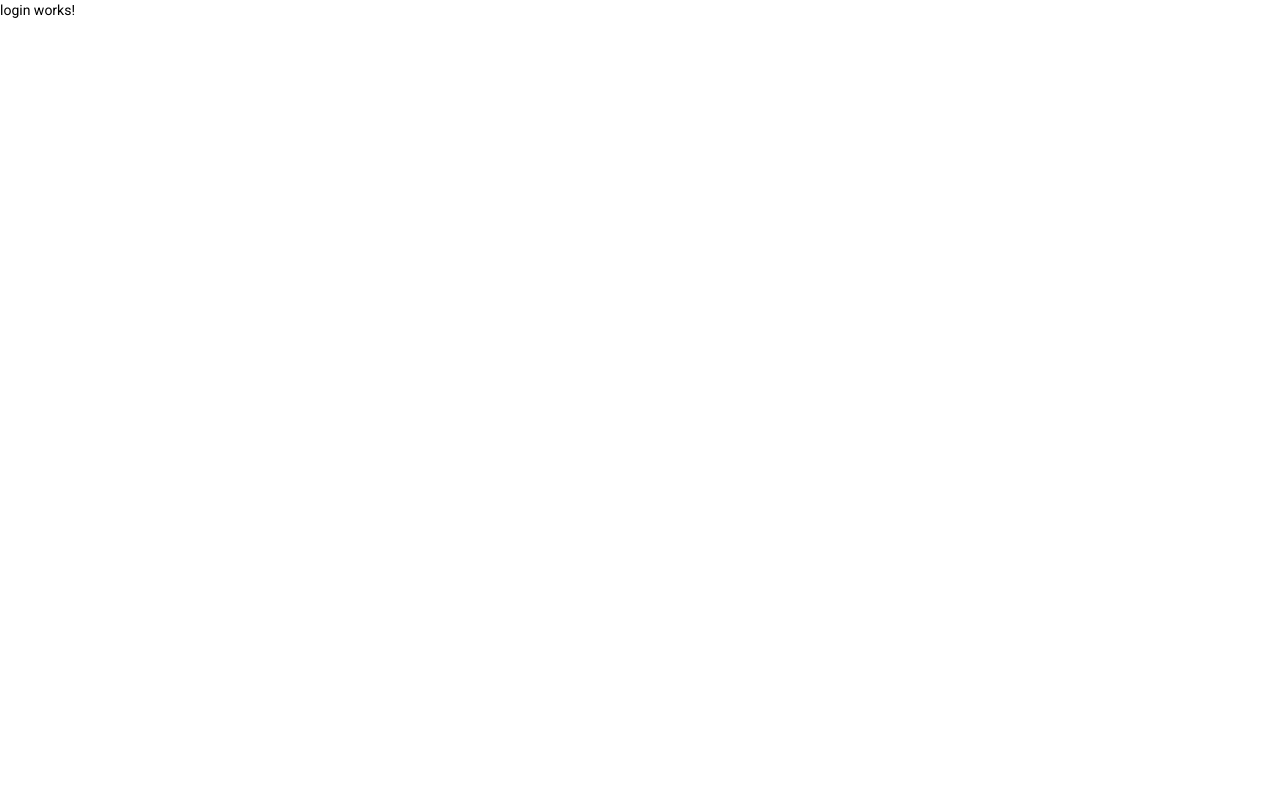
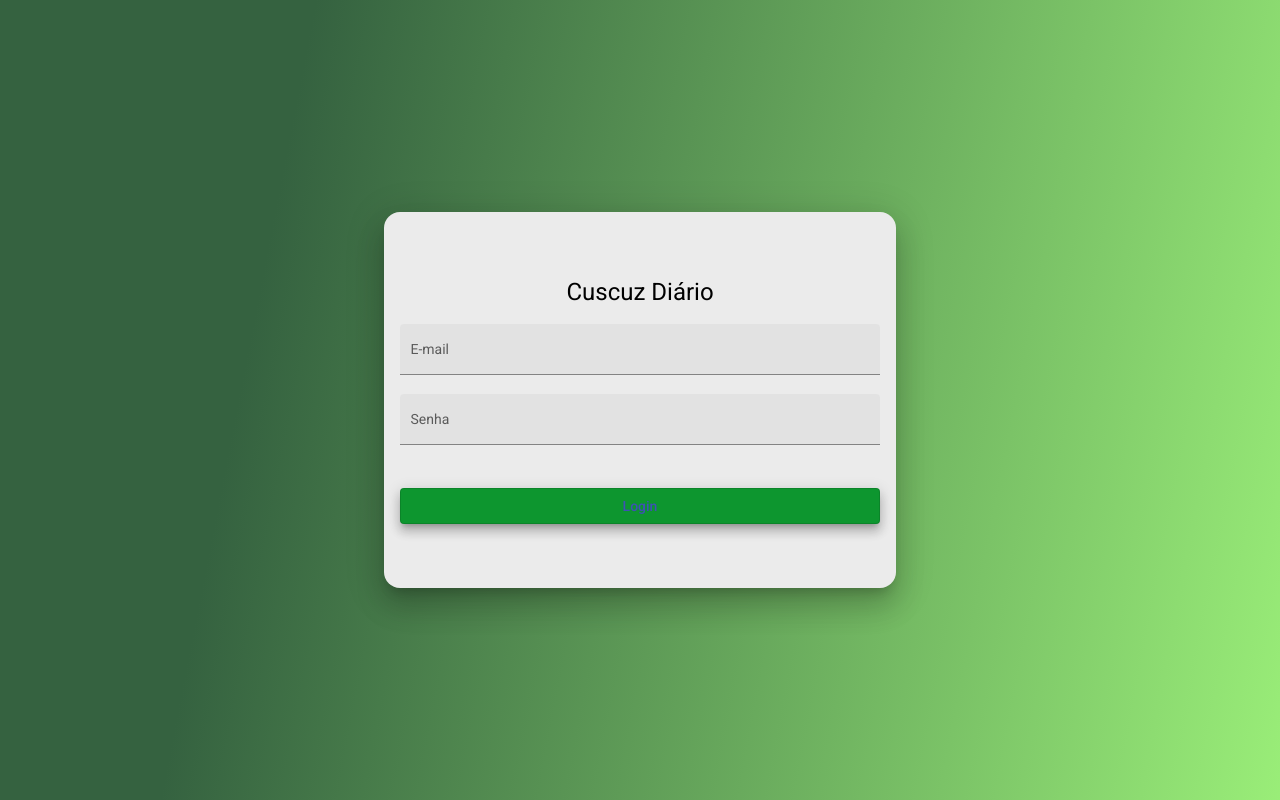
Before and after one commit to clibanez/Cuscuz-Di-rio-Angular, an Angular app: page /login in a window 1280 px wide. Built offline with nearby package versions, Linux system fonts and the light colour scheme.

Commit message:
HTML e CSS para login

```diff
--- a/src/app/components/login/login.component.css
+++ b/src/app/components/login/login.component.css
@@ -0,0 +1,38 @@
+.container {
+  height: 100%;
+  background: rgb(53,98,64);
+  background: linear-gradient(101deg, rgba(53,98,64,1) 22%, rgba(116,231,70,0.728695652173913) 100%, rgba(159,251,121,0.728695652173913) 100%);
+  display: flex;
+  align-items: center;
+  justify-content: center;
+
+}
+.form{
+  width: 30rem;
+  margin: auto;
+  background-color: rgb(235,235,235) ;
+  padding: 4rem 1rem;
+  border-radius: 1rem;
+}
+
+h1 {
+  width: 100%;
+  text-align: center;
+
+}
+/*
+img{
+  height: 15rem;
+  width: 100%;
+  margin: 1.5rem auto 1.5rem auto;
+}
+*/
+
+.full-width {
+  width: 100%;
+}
+
+button{
+  margin-top: 1.5rem;
+  background-color: rgb(13, 150, 47);
+}
--- a/src/app/components/login/login.component.html
+++ b/src/app/components/login/login.component.html
@@ -1 +1,17 @@
-<p>login works!</p>
+<div class="container ">
+  <form class="form mat-elevation-z19">
+    <h1>Cuscuz Diário</h1>
+    <!--<img src="" alt="Cuscuz Diário">-->
+
+    <mat-form-field class="full-width" appearance="fill">
+      <mat-label>E-mail</mat-label>
+      <input matInput placeholder="Ex. test@gmail.com" >
+    </mat-form-field>
+
+    <mat-form-field class="full-width" appearance="fill">
+      <mat-label>Senha</mat-label>
+      <input type="password" matInput placeholder="Ex. 123">
+    </mat-form-field>
+    <button class="full-width mat-elevation-z8" mat-stroked-button color="primary">Login</button>
+  </form>
+</div>
--- a/src/app/components/nav/nav.component.ts
+++ b/src/app/components/nav/nav.component.ts
@@ -11,7 +11,7 @@ export class NavComponent implements OnInit {
   constructor(private router: Router) { }
 
   ngOnInit(): void {
-    this.router.navigate(['cuscuz'])
+    this.router.navigate(['login'])
   }
 
 }
```
